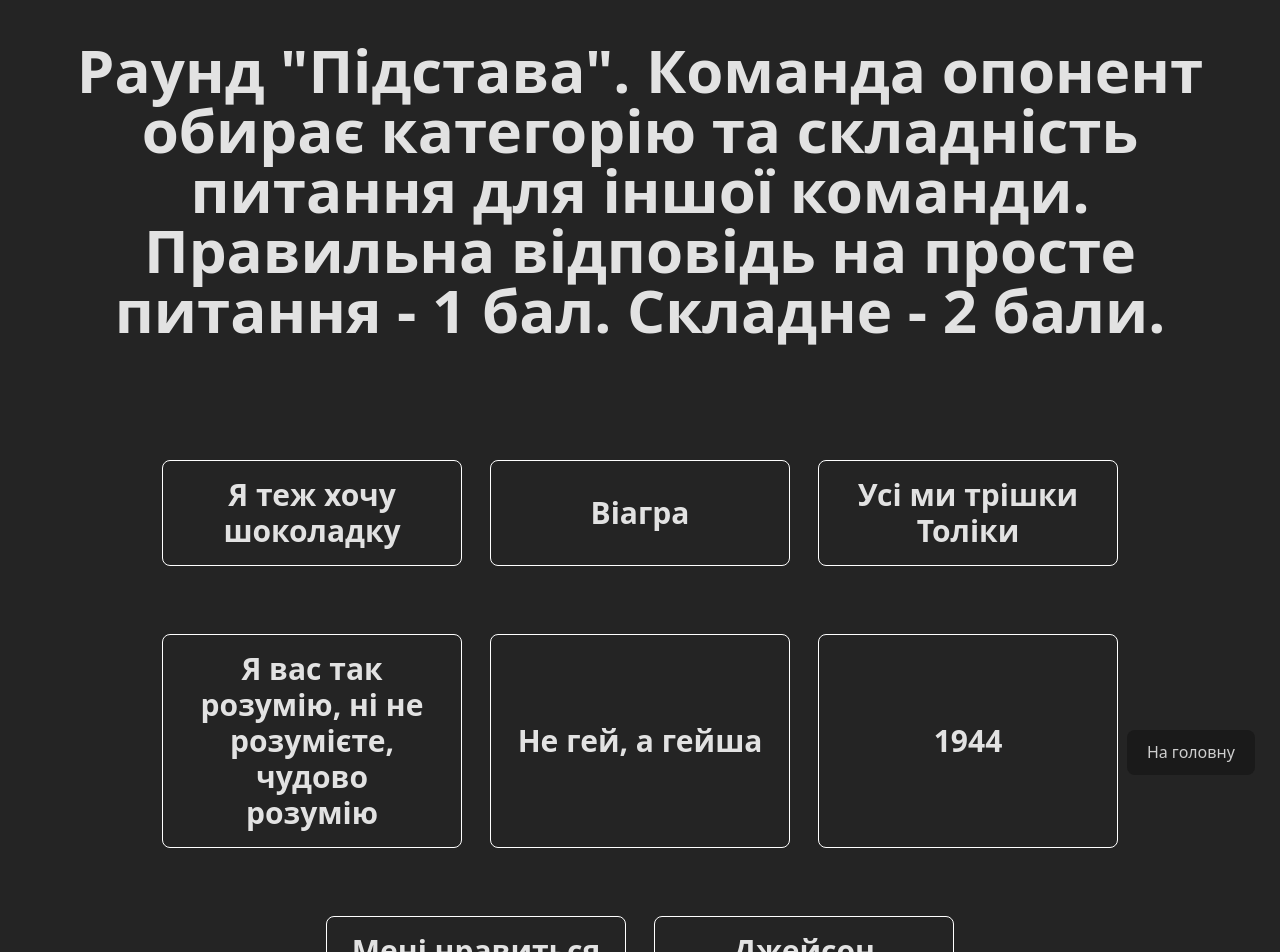
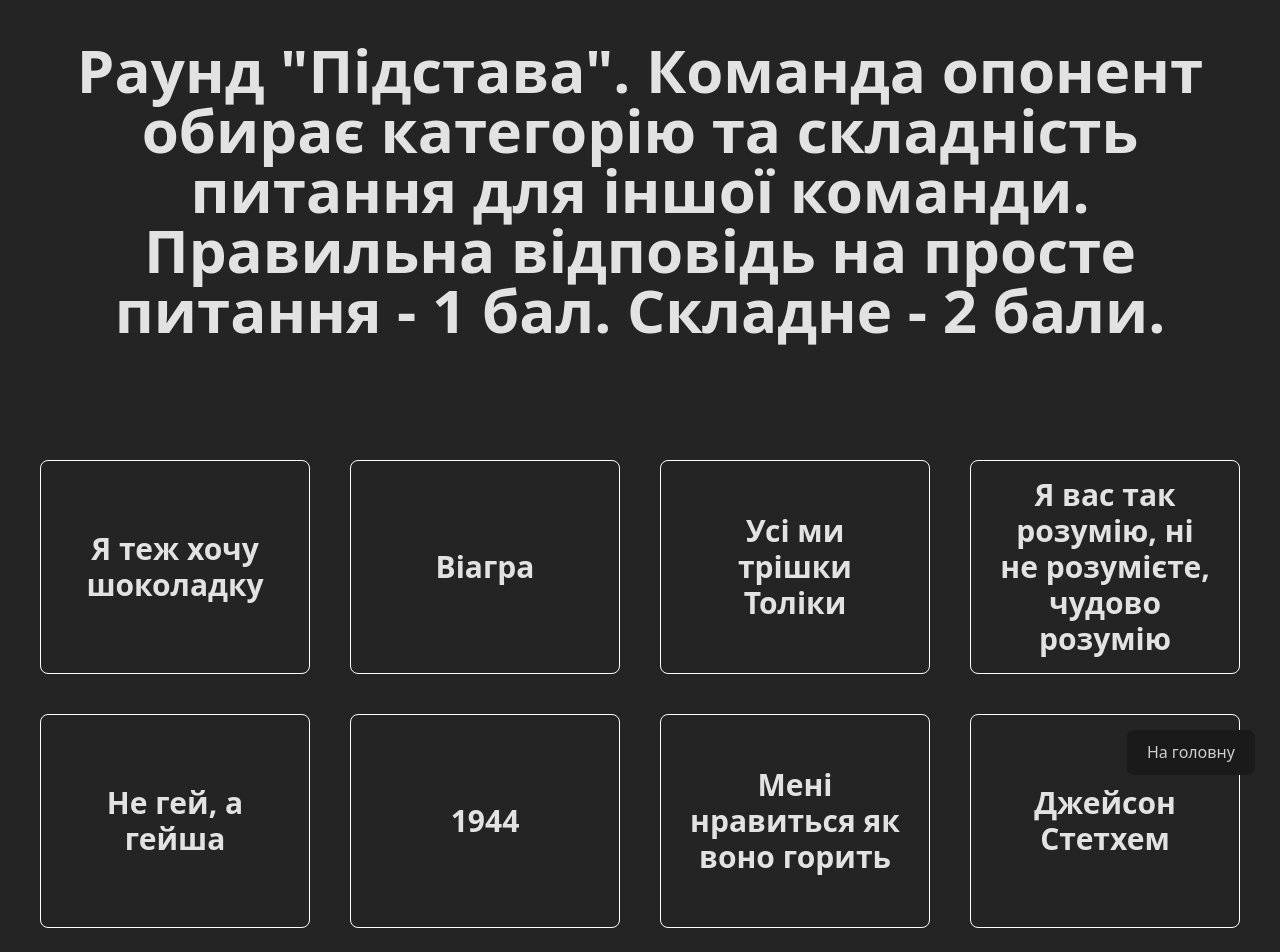
Before and after one commit to RKalensky/Quiz, a React (Vite) app: page /stump in a window 1280 px wide. Shown: the top 952 px of the page. Built offline with nearby package versions, Linux system fonts and the light colour scheme.

Commit message:
feat(game): styles

```diff
--- a/src/pages/FiveTen.tsx
+++ b/src/pages/FiveTen.tsx
@@ -19,17 +19,17 @@ export default function FiveTenPage() {
 
   return (
     <div>
-      <h1 className="text-center">
+      <h1 className="text-center mb-60!">
         Раунд "П'яте - деcяте". Вам потрібно за десять секунд назвати п'ять
         чогось."
       </h1>
 
-      <ul className="flex flex-wrap gap-6">
+      <ul className="grid grid-cols-[repeat(8,100px)] grid-rows-2 gap-6 justify-self-center">
         {data.map((_, index) => (
           <li
             key={index}
             className={`
-              shrink-0 w-[100px] h-[100px] border-2 border-white
+              shrink-0 justify-self-center w-25 h-25 border-2 border-white
               flex items-center justify-center text-5xl font-bold cursor-pointer
               ${passedCategories.includes(index) ? "opacity-10" : "opacity-100"}
             `}
--- a/src/pages/Stump.tsx
+++ b/src/pages/Stump.tsx
@@ -80,13 +80,13 @@ export default function StumpPage() {
         Складне - 2 бали.
       </h1>
 
-      <ul className="flex flex-wrap gap-7 justify-center">
+      <ul className="grid grid-cols-4 grid-rows-2 gap-10 content-center max-w-350 mx-auto">
         {data.map((item, index) => (
           <li
             key={index}
             className={`
-              flex text-center items-center justify-center mb-10 text-3xl
-              font-bold border border-white rounded-lg px-6 py-4 w-75 cursor-pointer hover:bg-gray-800
+              flex text-center items-center justify-center text-3xl
+              font-bold border border-white rounded-lg px-6 py-4 cursor-pointer hover:bg-gray-800
               ${passedCategories.includes(index) ? "opacity-10" : "opacity-100"}
             `}
             onClick={() => selectCategory(index)}
```
